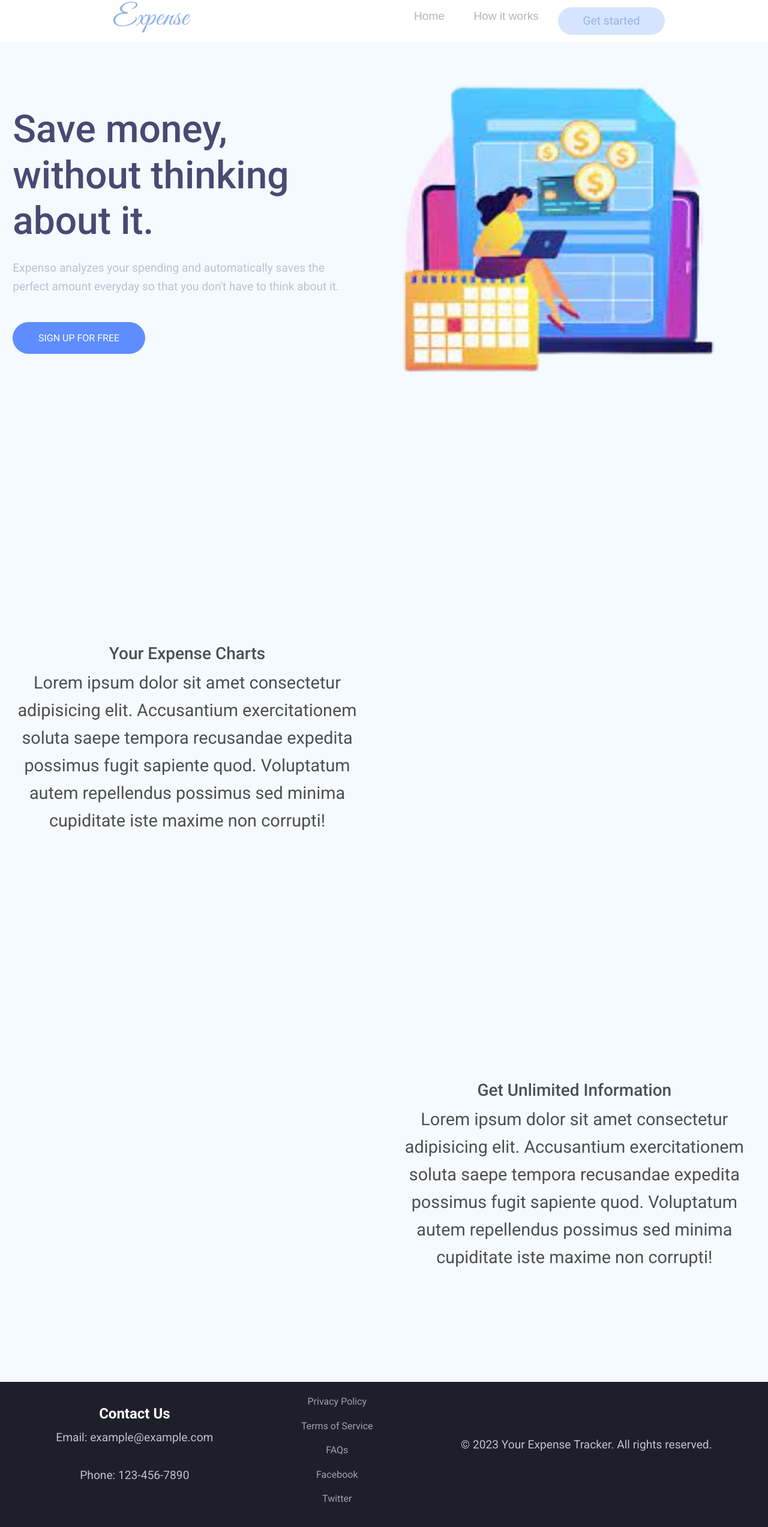
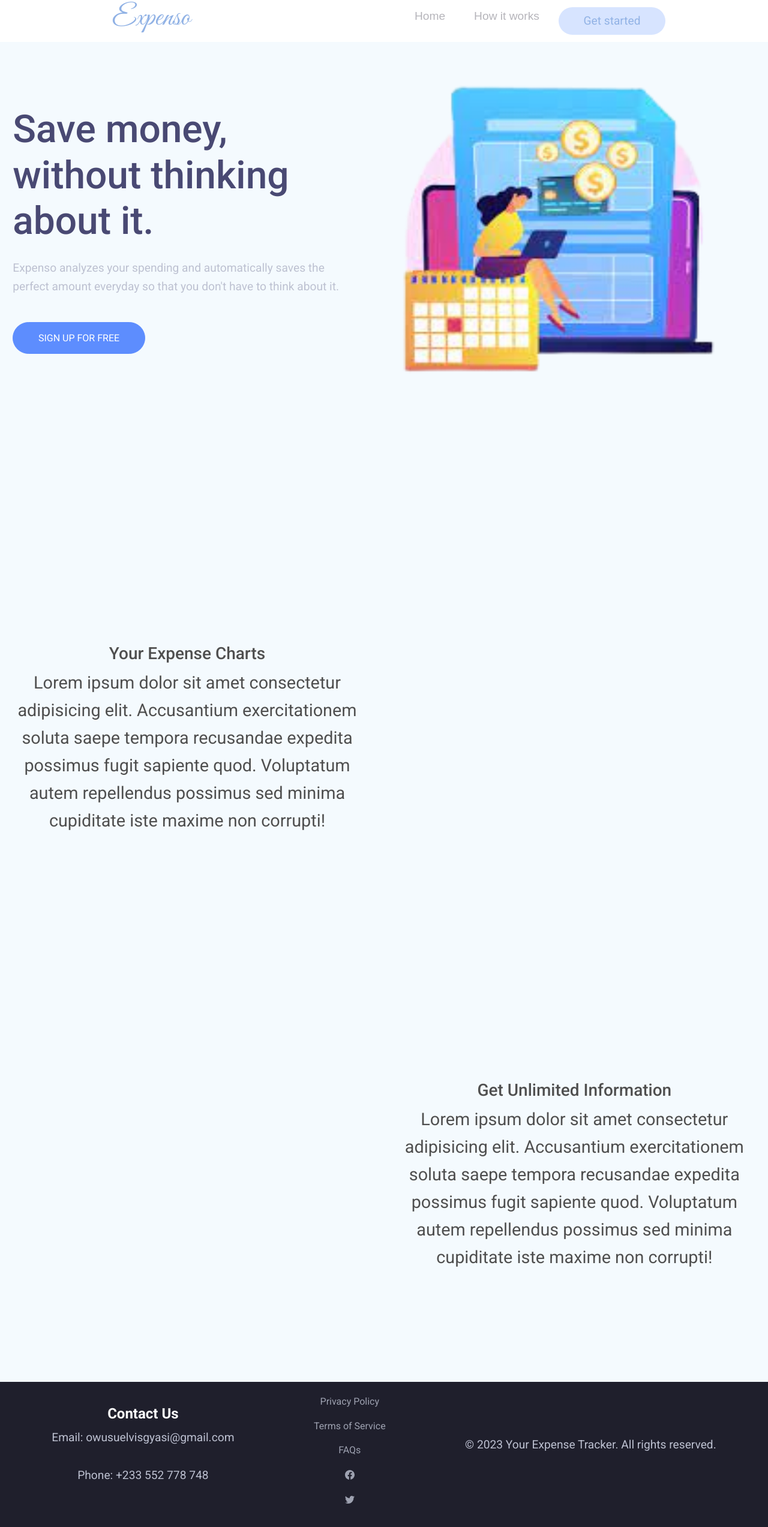
Before and after one commit to Esiyankey/Expense-Tracker, a React (Vite) app: page / in a window 1280 px wide. Shown: the top 2546 px of the page at 60% size. Built offline with nearby package versions, Linux system fonts and the light colour scheme; a web font is replaced by a local one.

Commit message:
twitter and facebook icons

```diff
--- a/src/components/Modal.jsx
+++ b/src/components/Modal.jsx
@@ -66,13 +66,13 @@ export const Modal = ({ handleCloseModal }) => {
             <div className="underline"></div>
             <form>
               <label htmlFor="Full name ">Full Name</label>
-              <input type="text" placeholder="Grace" className="signup-input" />
+              <input type="text" placeholder="Elvis" className="signup-input" />
               <label className="label" htmlFor="email">
                 Email
               </label>
               <input
                 type="text"
-                placeholder="hahaha@gmail.com"
+                placeholder="elvis@gmail.com"
                 onChange={(e) => {
                   setSignupEmail(e.target.value);
                 }}
@@ -84,7 +84,7 @@ export const Modal = ({ handleCloseModal }) => {
 
               <input
                 type="password"
-                placeholder="slslsll"
+                placeholder="elvisowusu12:./."
                 onChange={(e) => {
                   setSignupPassword(e.target.value);
                 }}
@@ -123,7 +123,7 @@ export const Modal = ({ handleCloseModal }) => {
               </label>
               <input
                 type="text"
-                placeholder="hahaha@gmail.com"
+                placeholder="elvis@gmail.com"
                 onChange={(e) => {
                   setLoginEmail(e.target.value);
                 }}
@@ -134,7 +134,7 @@ export const Modal = ({ handleCloseModal }) => {
               </label>
               <input
                 type="password"
-                placeholder="dkdkkdkdk"
+                placeholder="elvis123fls/;"
                 onChange={(e) => {
                   setLoginPassword(e.target.value);
                 }}
--- a/src/components/Navbar.jsx
+++ b/src/components/Navbar.jsx
@@ -31,7 +31,7 @@ export const Navbar = ({ handleShowLinks, handleCloseLinks, showLinks,handleClos
       {showModal && <Modal handleCloseModal={handleCloseModal} />}
       <div className={`Navbar ${scroll ? "navbar-Active" : ""}`}>
         <div className="logo">
-          <h2>Expense</h2>
+          <h2>Expenso</h2>
         </div>
         <button className="bars">
           {showLinks ? (
--- a/src/components/footer.jsx
+++ b/src/components/footer.jsx
@@ -1,13 +1,15 @@
 import React from "react";
 import "../styles/footer.css";
+import { BsTwitter } from "react-icons/bs";
+import { BsFacebook } from "react-icons/bs";
 
 export const Footer = () => {
   return (
     <footer className="footer">
       <div className="footer-section">
         <h4>Contact Us</h4>
-        <p>Email: example@example.com</p>
-        <p>Phone: 123-456-7890</p>
+        <p>Email: owusuelvisgyasi@gmail.com</p>
+        <p>Phone: +233 552 778 748</p>
       </div>
       <div className="footer-section">
         <a href="/privacy-policy">Privacy Policy</a>
@@ -19,14 +21,14 @@ export const Footer = () => {
           target="_blank"
           rel="noopener noreferrer"
         >
-          Facebook
+        <BsFacebook/>
         </a>
         <a
           href="https://www.example.com/twitter"
           target="_blank"
           rel="noopener noreferrer"
         >
-          Twitter
+          <BsTwitter/>
         </a>
       </div>
       <div className="footer-section">
```
